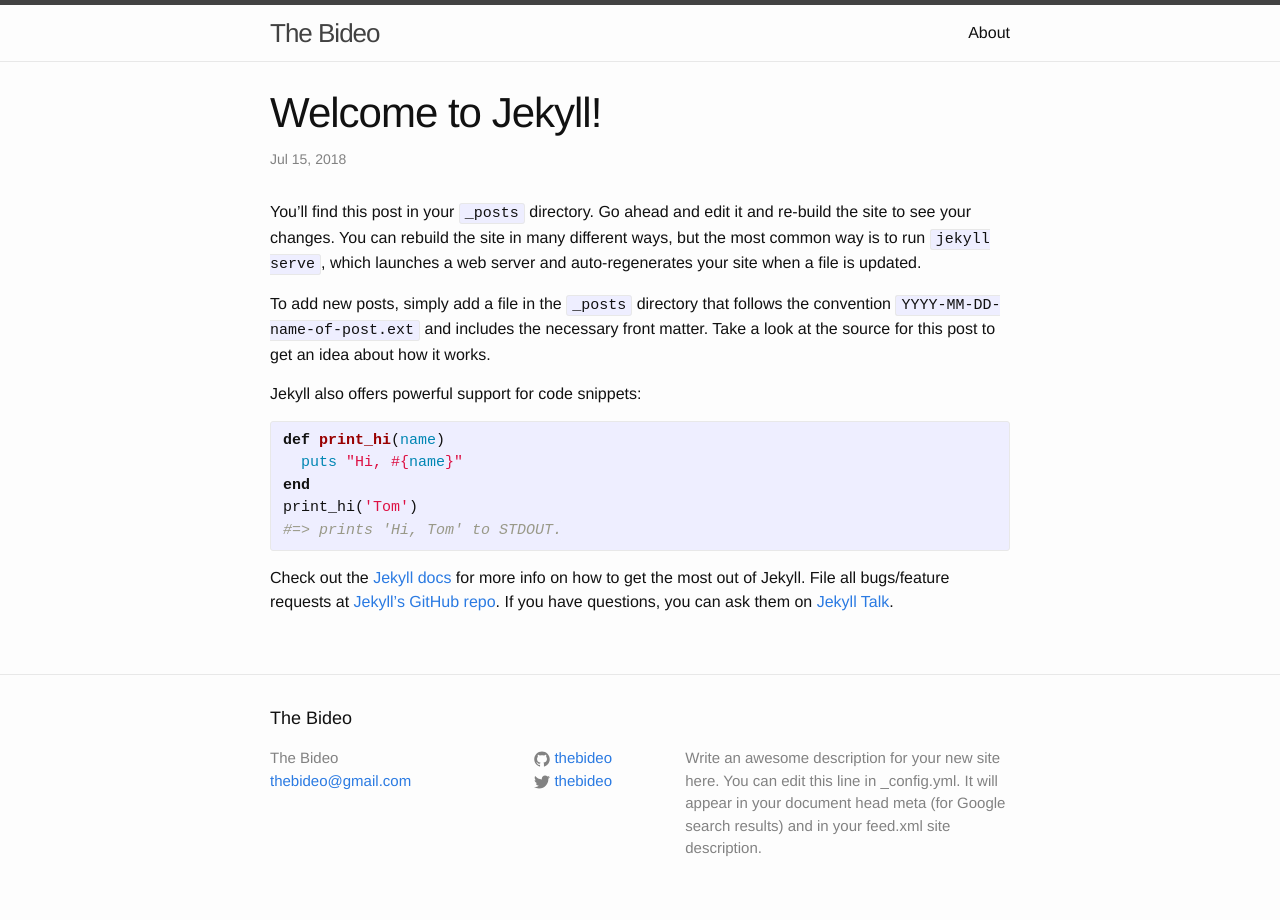
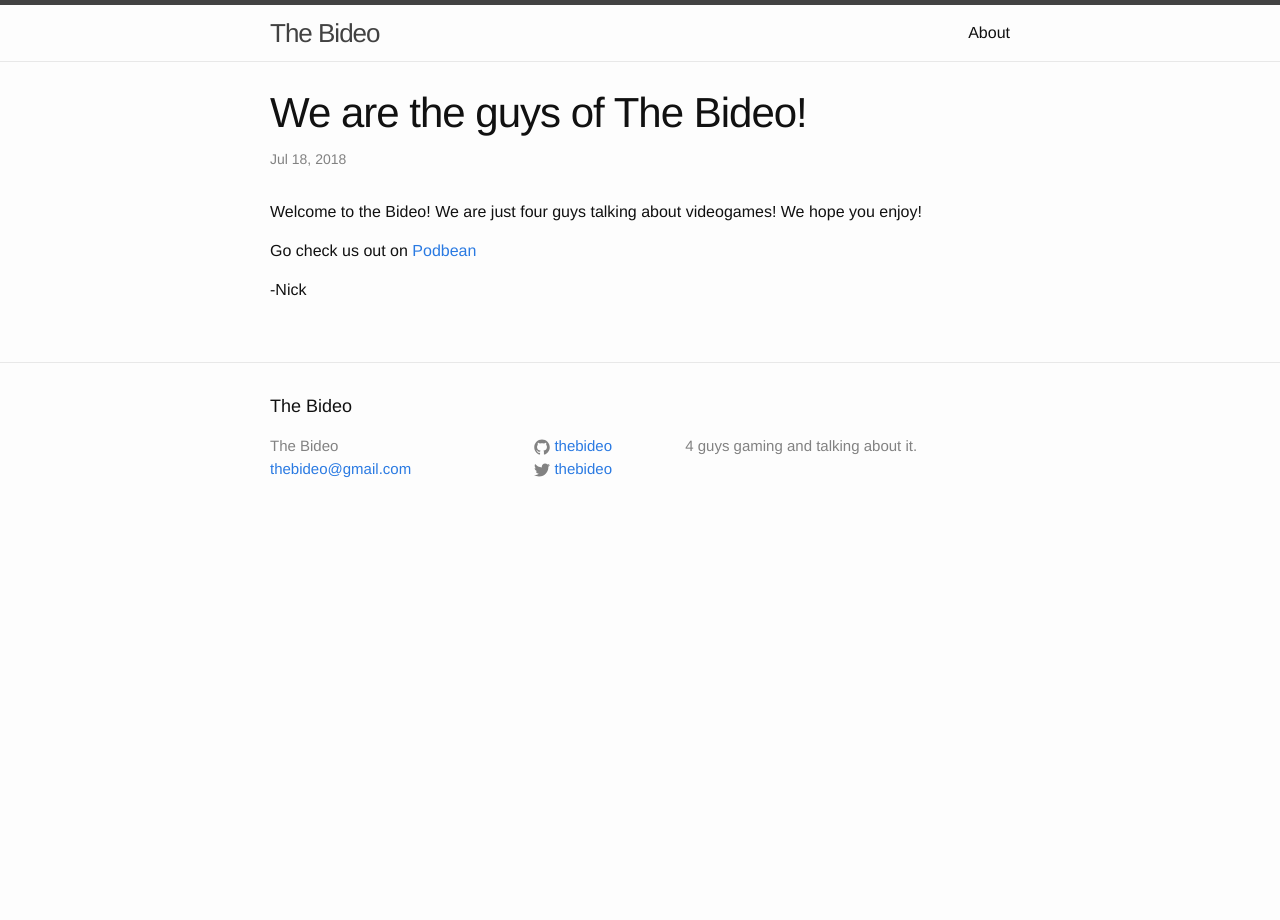
Before and after one commit to thebideo/thebideo.github.io, a Jekyll site: the page built from _posts/2018-07-15-welcome-to-jekyll.markdown, in a window 1280 px wide. Built offline with Jekyll 4.4.1, drawn with Linux system fonts in a browser that asks for light colours.

Commit message:
Modifying that first post!

```diff
--- a/_config.yml
+++ b/_config.yml
@@ -9,9 +9,7 @@
 title: The Bideo
 email: thebideo@gmail.com
 description: > # this means to ignore newlines until "baseurl:"
-  Write an awesome description for your new site here. You can edit this
-  line in _config.yml. It will appear in your document head meta (for
-  Google search results) and in your feed.xml site description.
+  4 guys gaming and talking about it.
 baseurl: "" # the subpath of your site, e.g. /blog
 url: "http://thebideo.com" # the base hostname & protocol for your site
 twitter_username: thebideo
--- a/_posts/2018-07-15-welcome-to-jekyll.markdown
+++ b/_posts/2018-07-15-welcome-to-jekyll.markdown
@@ -1,25 +1,13 @@
 ---
 layout: post
-title:  "Welcome to Jekyll!"
-date:   2018-07-15 06:24:19 +0000
-categories: jekyll update
+title:  "We are the guys of The Bideo!"
+date:   2018-07-18 20:24:19 +0000
+categories: handsome nornsy bideo dreamsdocometrue
 ---
-You’ll find this post in your `_posts` directory. Go ahead and edit it and re-build the site to see your changes. You can rebuild the site in many different ways, but the most common way is to run `jekyll serve`, which launches a web server and auto-regenerates your site when a file is updated.
+Welcome to the Bideo! We are just four guys talking about videogames! We hope you enjoy!
 
-To add new posts, simply add a file in the `_posts` directory that follows the convention `YYYY-MM-DD-name-of-post.ext` and includes the necessary front matter. Take a look at the source for this post to get an idea about how it works.
+Go check us out on [Podbean][podbean]
 
-Jekyll also offers powerful support for code snippets:
+-Nick
 
-{% highlight ruby %}
-def print_hi(name)
-  puts "Hi, #{name}"
-end
-print_hi('Tom')
-#=> prints 'Hi, Tom' to STDOUT.
-{% endhighlight %}
-
-Check out the [Jekyll docs][jekyll-docs] for more info on how to get the most out of Jekyll. File all bugs/feature requests at [Jekyll’s GitHub repo][jekyll-gh]. If you have questions, you can ask them on [Jekyll Talk][jekyll-talk].
-
-[jekyll-docs]: http://jekyllrb.com/docs/home
-[jekyll-gh]:   https://github.com/jekyll/jekyll
-[jekyll-talk]: https://talk.jekyllrb.com/
+[podbean]: https://bideo.podbean.com/
```
